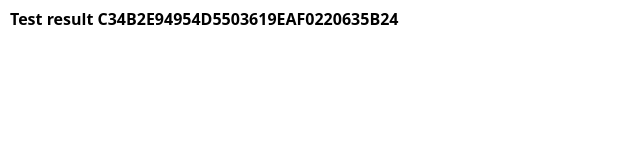
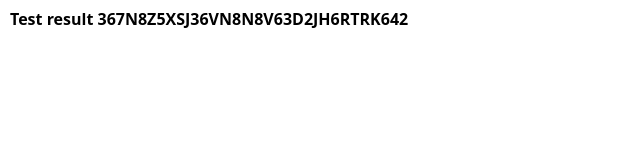
Before and after one commit to medisvit/367N8Z5XSJ36VN8N8V63D2JH6RTRK642, a plain HTML site: page index.html in a window 1280 px wide. Shown: the full height of the page, 0-640 px from the left. Drawn offline with nearby package versions, Linux system fonts and the light colour scheme.

Commit message:
Update index.html

```diff
--- a/index.html
+++ b/index.html
@@ -16,7 +16,7 @@
     />
   </head>
   <body style="font-size: 8px">
-    <h1 style="margin: 10px">Test result C34B2E94954D5503619EAF0220635B24</h1>
+    <h1 style="margin: 10px">Test result 367N8Z5XSJ36VN8N8V63D2JH6RTRK642</h1>
     <img src="test.jpg" alt="" style="max-width: 100%" />
   </body>
 </html>
```
